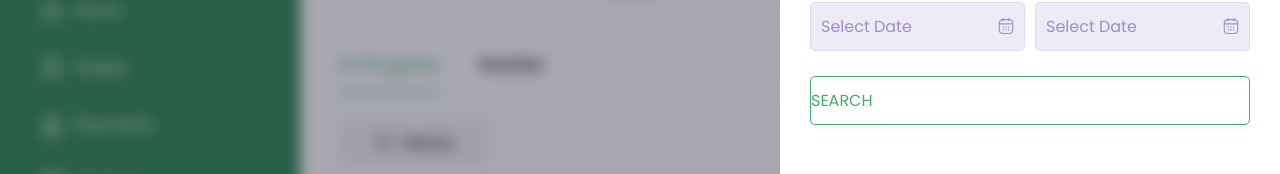
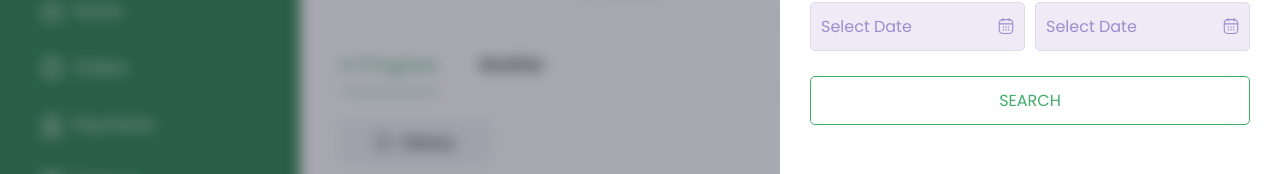
Before and after one commit to projects-for-clients/swifth, a React (Vite) app: page /dashboard/orders in a window 1280 px wide. Both pictures are taken after a click on the element "History". Shown: the part 123-297 px from the top of the page. Built offline with nearby package versions, Linux system fonts and the light colour scheme.

Commit message:
working on filter dates

```diff
--- a/src/container/dashboard/orders.tsx
+++ b/src/container/dashboard/orders.tsx
@@ -234,7 +234,7 @@ function orders() {
                 </div>
               </div>
             </div>
-            <button className="text-color-primary border border-color-primary rounded-lg w-full py-4 uppercase font-Satoshi-Medium flex  mt-10">
+            <button className="text-color-primary border border-color-primary rounded-lg w-full py-4 uppercase font-Satoshi-Medium mt-10 text-center">
               Search
             </button>
 
```
